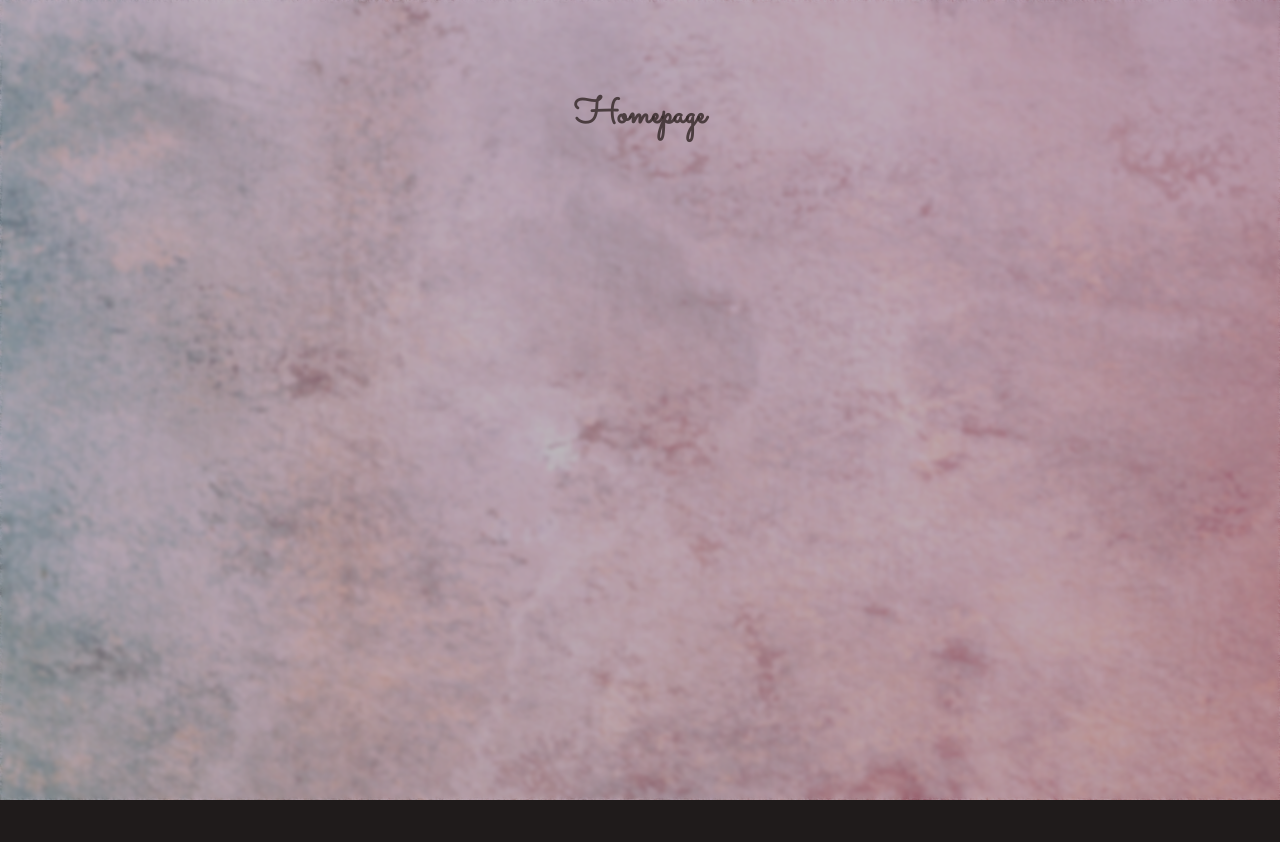
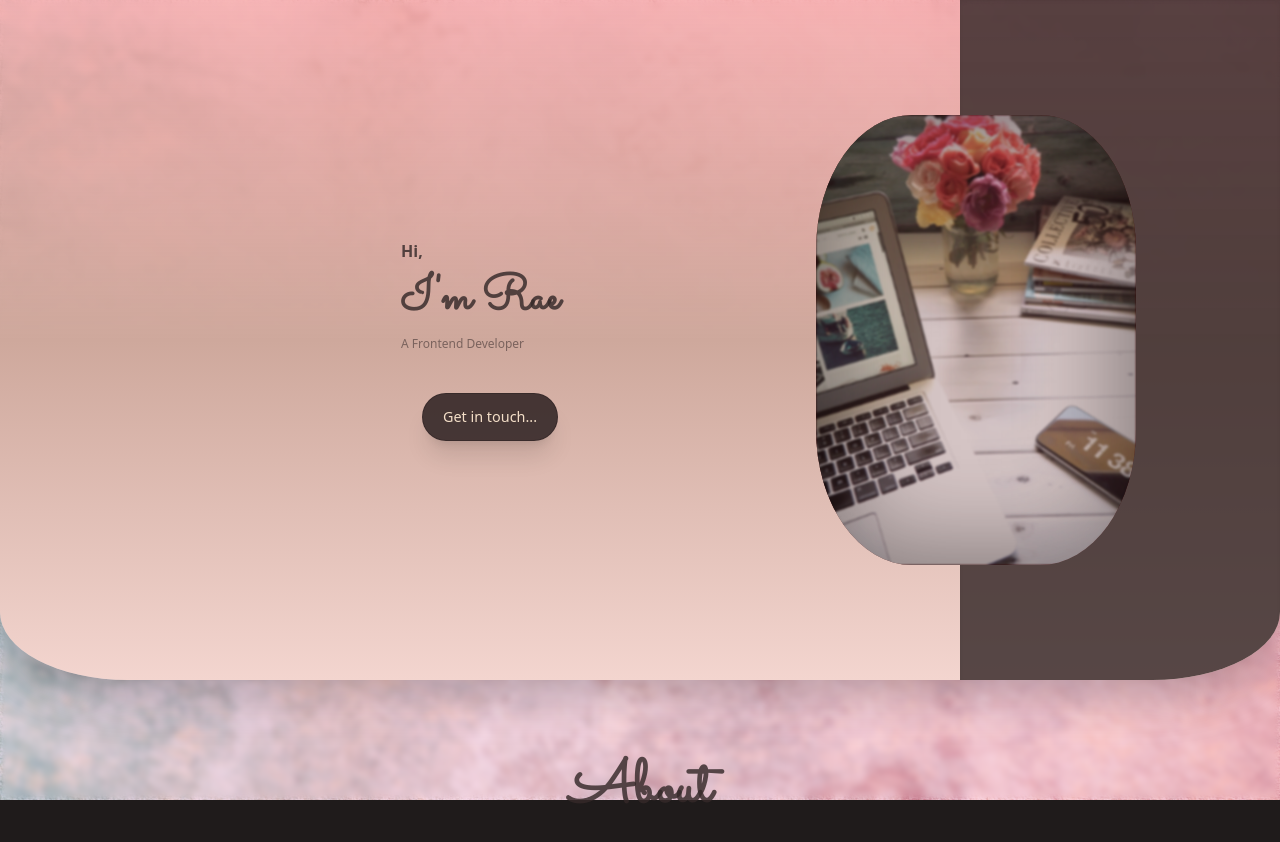
Before and after one commit to SpiralSrc/mynextportfolio, a Next.js app: page / in a window 1280 px wide. Shown: the top 842 px of the page. Before the commit the page ends 800 px from the top, so only its background shows below. Built offline with nearby package versions, Linux system fonts and the light colour scheme.

Commit message:
hero section

```diff
--- a/src/app/globals.css
+++ b/src/app/globals.css
@@ -24,7 +24,7 @@ body::-webkit-scrollbar {
 body {
   color: antiquewhite;
   background-color: rgb(31, 27, 27);
-  overflow: hidden;
+  overflow-x: hidden;
 }
 
 @layer utilities {
--- a/src/app/layout.tsx
+++ b/src/app/layout.tsx
@@ -21,7 +21,7 @@ export default function RootLayout({
     <html lang="en">
       <body className={`${inter.variable} ${sacramento.variable} text-primary`}>
         <Bg />
-        <main className="w-screen h-screen overflow-y-scroll">{children}</main>
+        <main className="w-screen h-screen">{children}</main>
       </body>
     </html>
   );
--- a/src/app/page.tsx
+++ b/src/app/page.tsx
@@ -1,7 +1,11 @@
+import About from "@/components/home/About";
+import Hero from "@/components/home/Hero";
+
 export default function Home() {
   return (
-    <div className="w-full pt-24 text-center">
-      <h1 className="font-sacramento text-4xl font-bold">Homepage</h1>
-    </div>
+    <>
+      <Hero />
+      <About />
+    </>
   );
 }
--- a/src/components/bg/Bg.tsx
+++ b/src/components/bg/Bg.tsx
@@ -9,7 +9,7 @@ const Bg = () => {
           <Image src={bg} fill alt="bg" className="object-cover" />
         </div>
       </div>
-      <div className="fixed w-screen h-screen top-0 left-0 -z-20 bg-black/25 backdrop-blur-[2px]" />
+      <div className="fixed w-screen h-screen top-0 left-0 -z-20 bg-section-gradient/95 backdrop-blur-[3px]" />
     </>
   );
 };
--- /dev/null
+++ b/src/components/home/About.tsx
@@ -0,0 +1,18 @@
+import Image from "next/image";
+import aboutBanner from "../../../public/assets/pic3.jpg";
+import ImageOverlay from "../ui/ImageOverlay";
+
+const About = () => {
+  return (
+    <section className="w-full h-[60vh] ">
+      {/* <div className="w-full h-80 sm:h-96 md:h-[450px] lg:h-[550px] xl:h-[600px] relative rounded-b-[10%] overflow-hidden shadow-2xl">
+        <Image src={aboutBanner} alt="about banner" fill className="object-cover object-bottom lg:object-center" />
+        <ImageOverlay />
+      </div> */}
+      <div className="max-w-7xl h-full py-20 px-2 xl:px-0">
+        <h1 className="font-sacramento text-center text-6xl font-bold">About</h1>
+      </div>
+    </section>
+  );
+};
+export default About;
--- /dev/null
+++ b/src/components/home/Hero.tsx
@@ -0,0 +1,41 @@
+import Image from "next/image";
+import heroBanner from "../../../public/assets/pic2.jpg";
+import ImageOverlay from "../ui/ImageOverlay";
+import Link from "next/link";
+
+const Hero = () => {
+  return (
+    <section className="w-full h-[95vh] xs:h-[85vh] bg-section-gradient rounded-b-[15%] xs:rounded-b-[10%] overflow-hidden shadow-2xl">
+      <div className="w-full h-full flex flex-row">
+        <div className="w-[80%] xs:w-[75%] h-full flex flex-col justify-center items-center">
+          <div className="flex flex-col">
+            <h2 className="text-[2vh] font-bold">Hi,</h2>
+            <span className="text-[6vh] font-sacramento font-bold">I&apos;m Rae</span>
+            <p className="text-primary/55 text-[1.5vh]">A Frontend Developer</p>
+          </div>
+          <div className="flex mt-10 pl-5 md:first-line:p-0">
+            <Link
+              href={"/"}
+              className="bg-primary/90 text-[1.8vh] text-secondary flex rounded-full py-3 px-5 border border-primary btn-effect hover:text-primary hover:bg-primary/20 shadow-xl"
+            >
+              Get in touch...
+            </Link>
+          </div>
+        </div>
+        <div className="w-[20%] xs:w-[25%] h-full flex items-center shadow-inner bg-primary">
+          <div className="hidden sm:block min-w-[300px] h-[450px] overflow-hidden relative shadow-inner bg-red-950 rounded-[30%] sm:-translate-x-36">
+            <Image
+              src={heroBanner}
+              alt="hero banner"
+              width={600}
+              height={750}
+              className="w-full h-full opacity-80 object-cover blur-[2px] xs:blur-[1px]"
+            />
+            <ImageOverlay />
+          </div>
+        </div>
+      </div>
+    </section>
+  );
+};
+export default Hero;
--- /dev/null
+++ b/src/components/ui/ImageOverlay.tsx
@@ -0,0 +1,4 @@
+const ImageOverlay = () => {
+  return <div className="absolute w-full h-full shadow-over-inset-md top-0 left-0 z-[1] bg-red-900/5" />;
+};
+export default ImageOverlay;
--- a/tailwind.config.ts
+++ b/tailwind.config.ts
@@ -5,10 +5,10 @@ const config: Config = {
   theme: {
     extend: {
       screens: {
-        xs: "350px",
-        xxs: "480px",
+        xxs: "350px",
+        xs: "480px",
         sm: "640px",
-        md: "768px",
+        md: "840px",
         lg: "1024px",
         xl: "1280px",
         "2xl": "1536px",
@@ -29,9 +29,11 @@ const config: Config = {
       colors: {
         primary: "rgba(54, 41, 41, 0.822)",
         secondary: "#F4DFC8",
+        "gradient-sm": "linear-gradient(to bottom, #f59f99b0, #cea89c, #f3d5cf)",
       },
       boxShadow: {
-        "over-inset": "inset 3px 3px 50px 10px rgba(2, 2, 2, 0.412)",
+        "over-inset-sm": "inset 3px 3px 50px 10px rgba(2, 2, 2, 0.412)",
+        "over-inset-md": "inset 5px 5px 100px 20px rgba(2, 2, 2, 0.412)",
       },
       borderRadius: {
         trbl: "5% 40% 5% 40%",
```
Also changed, not shown: src/lib/data/LinksData.ts (added, +22 -0 lines), 1 other file (tests, documents, lock files or other folders).
